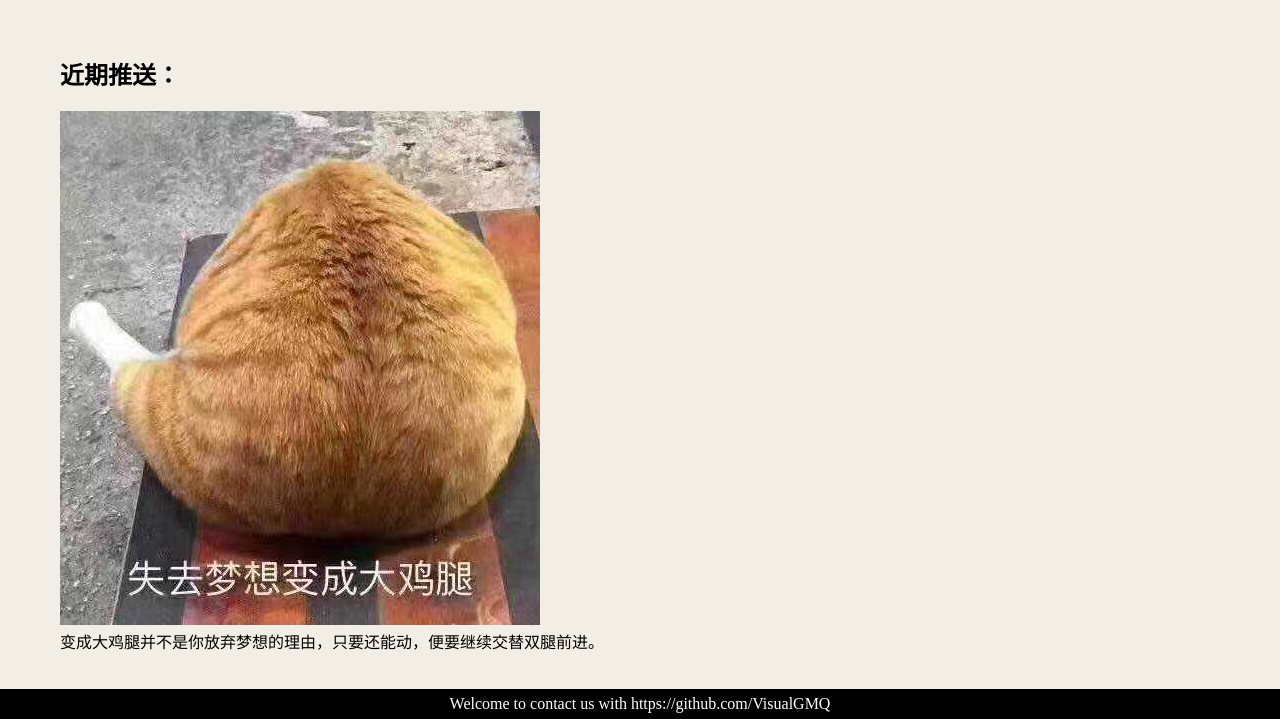
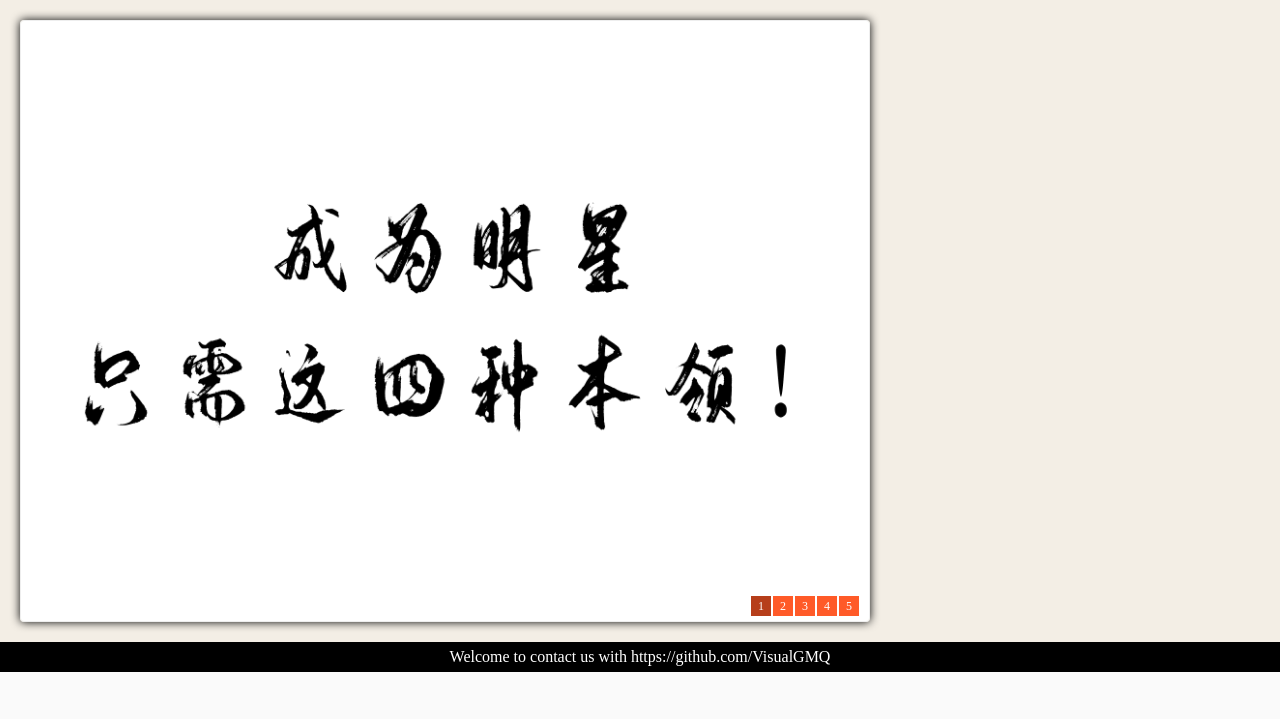
Before and after one commit to ShunZMG/OnlineOJ_Small, a Flask app: page / in a window 1280 px wide. Shown: the part 200-919 px from the top of the page. After the commit the page ends 872 px from the top, so only its background shows below. Run offline with Flask 2, Linux system fonts and the light colour scheme; some libraries are stand-ins or nearby versions.

Commit message:
added index page's slide show part

```diff
--- a/code/static/Home.CSS
+++ b/code/static/Home.CSS
@@ -183,3 +183,53 @@ textarea {
     width: 100%;
     height: 100%;
 }
+
+.slideShow{
+    width: 848px;
+    height: 600px;     /*其实就是图片的高度*/
+    border: 1px #eeeeee solid;
+    border-radius: 4px;
+    box-shadow: 0 0 10px;
+    margin: 0px;
+    padding: 0px;
+    position: relative;
+    overflow: hidden;    /*此处需要将溢出框架的图片部分隐藏*/
+}
+
+.slideShow ul{
+    width: 6000px;
+    position: relative;    /*此处需注意relative : 对象不可层叠，但将依据left，right，top，bottom等属性在正常文档流中偏移位置，如果没有这个属性，图片将不可左右移动*/
+    list-style: none;
+    margin: 0px;
+}
+.slideShow ul li{
+    float: left;     /*让五张图片左浮动，形成并排的横着布局，方便点击按钮时的左移动*/
+    width: 848px;
+}
+
+.slideShow ul li a img{
+    width: 848px;
+    height: 600px;
+}
+
+.slideShow .showNav{     /*用绝对定位给数字按钮进行布局*/
+    position: absolute;
+    right: 10px;
+    bottom: 5px;
+    text-align:center;
+    font-size: 12px;
+    line-height: 20px;
+}
+.slideShow .showNav span{
+    cursor: pointer;
+    display: block;
+    float: left;
+    width: 20px;
+    height: 20px;
+    background: #ff5a28;
+    margin-left: 2px;
+    color: #fff;
+}
+.slideShow .showNav .active{
+    background: #b63e1a;
+}
--- /dev/null
+++ b/code/static/layer.js
@@ -0,0 +1,27 @@
+
+$(document).ready(function(){
+    $(".ulCla").css("left","-40px");
+    var slideShow=$(".slideShow"),     //获取最外层框架的名称
+        ul=slideShow.find("ul"),
+        showNumber=slideShow.find(".showNav span"),//获取按钮
+        oneWidth=slideShow.find("ul li").eq(0).width();   //获取每个图片的宽度
+        var timer=null;   //定时器返回值，主要用于关闭定时器
+        var iNow=0;      //iNow为正在展示的图片索引值，当用户打开网页时首先显示第一张图，即索引值为0
+
+        showNumber.on("click",function(){           //为每个按钮绑定一个点击事件
+            $(this).addClass("active").siblings().removeClass("active");   //按钮点击时为这个按钮添加高亮状态，并且将其他按钮高亮状态去掉
+            var index=$(this).index();  //获取哪个按钮被点击，也就是找到被点击按钮的索引值
+            iNow=index;
+            ul.animate({
+                "left":-oneWidth*iNow-40,   //注意此处用到left属性，所以ul的样式里面需要设置position: relative; 让ul左移N个图片大小的宽度，N根据被点击的按钮索引值iNOWx确定
+            })
+        });
+
+        timer=setInterval(function(){        //打开定时器
+            iNow++;                          //让图片的索引值次序加1，这样就可以实现顺序轮播图片
+            if(iNow>showNumber.length-1){    //当到达最后一张图的时候，让iNow赋值为第一张图的索引值，轮播效果跳转到第一张图重新开始
+                iNow=0;
+            }
+            showNumber.eq(iNow).trigger("click");    //模拟触发数字按钮的click
+        },2000);   //2000为轮播的时间
+})
--- a/code/templates/index.html
+++ b/code/templates/index.html
@@ -12,16 +12,6 @@
         <header>
             <nav><!--主导航功能-->
                 <ul><!--无序列表-->
-<!--
-                    <li><a href="index.html">首页</a></li>
-                    <li><a href="QuestionBank.html">题库</a></li>
-                    <li><a href="Competition.html">比赛</a></li>
-                    <li><a href="Release.html">我要发布</a></li>
-                    <div>
-                        <li><a href="login.html">登录/注册</a></li>
-                    </div>
-                    -->
-
                     <li><a href="{{ url_for('homepage') }}">首页</a></li>
                     <li><a href="{{ url_for('questions') }}">题库</a></li>
                     <li><a href="{{ url_for('competition') }}">比赛</a></li>
@@ -38,14 +28,32 @@
             </nav>
         </header>
 
+        <script src="../static/jquery-3.4.1.js"></script>
+        <script src="../static/layer.js"></script>
+
     <section class="feature">
-            <figure>
-                <h1>近期推送：</h1>
-                <img src=" {{ url_for('static', filename='./img/dajitui.jpg') }}" alt="net work wrong.">
-                <figcaption>
-                    变成大鸡腿并不是你放弃梦想的理由，只要还能动，便要继续交替双腿前进。
-                </figcaption>
-            </figure>
+            <!-- 左侧轮播图 -->
+            <div class="slideShow">
+                <!--图片布局开始-->
+                <ul class="ulCla">
+                    <li><a href="#"><img src="{{ url_for('static', filename='./img/1.png') }}" /></a></li>
+                    <li><a href="#"><img src="{{ url_for('static', filename='./img/2.png') }}" /></a></li>
+                    <li><a href="#"><img src="{{ url_for('static', filename='./img/3.png') }}" /></a></li>
+                    <li><a href="#"><img src="{{ url_for('static', filename='./img/4.png') }}" /></a></li>
+                    <li><a href="#"><img src="{{ url_for('static', filename='./img/5.png') }}" /></a></li>
+                </ul>
+                <!--图片布局结束-->
+
+                <!--按钮布局开始-->
+                <div class="showNav">
+                    <span class="active">1</span>
+                    <span>2</span>
+                    <span>3</span>
+                    <span>4</span>
+                    <span>5</span>
+                </div>
+                <!--按钮布局结束-->
+            </div>
     </section>
 
     <footer>
```
Also changed, not shown: code/static/img/1.png (added), code/static/img/2.png (added), code/static/img/3.png (added), code/static/img/4.png (added), code/static/img/5.png (added).
